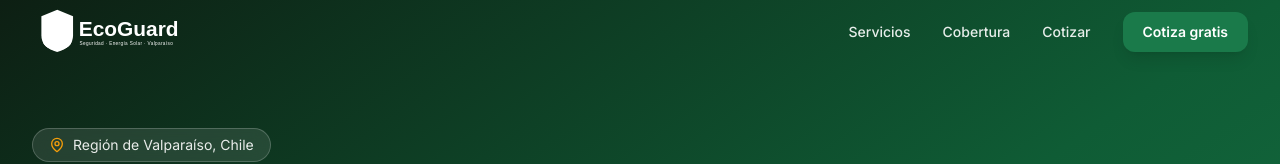
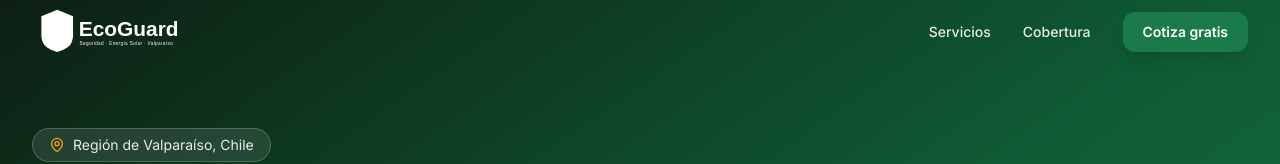
Before and after one commit to raulhidalgo78-eng/ecoguard, a Next.js app: page / in a window 1280 px wide. Shown: the top 164 px of the page. Built offline with nearby package versions, Linux system fonts and the light colour scheme.

Commit message:
fix: quitar link Cotizar del nav, redundante con boton Cotiza gratis

```diff
--- a/app/components/Navbar.js
+++ b/app/components/Navbar.js
@@ -7,7 +7,6 @@ import Image from 'next/image'
 const navLinks = [
   { href: '#servicios', label: 'Servicios' },
   { href: '#cobertura', label: 'Cobertura' },
-  { href: '#contacto', label: 'Cotizar' },
 ]
 
 export default function Navbar() {
```
